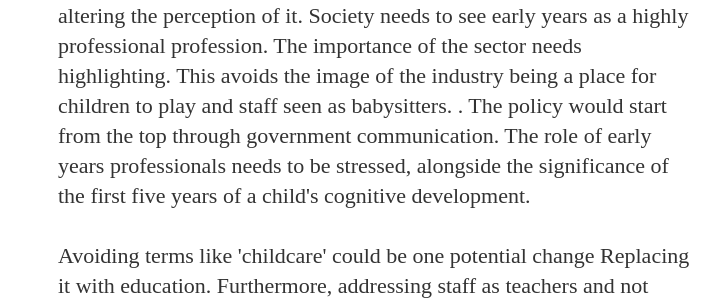
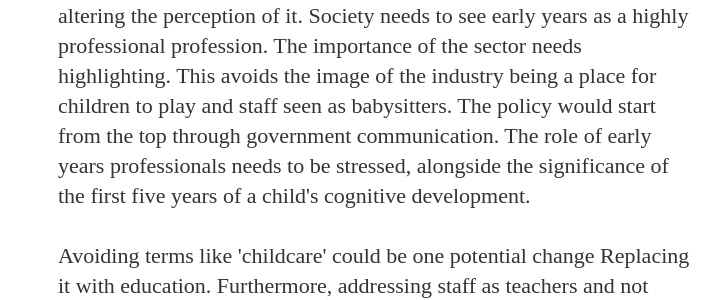
Before and after one commit to GWilloughby99/early-years-project, a Jekyll site: the page built from _posts/2021-09-06-solutions-policy-changes-early-years-sector.md, in a window 1280 px wide and 900 px high, scrolled down 3176 px. Shown: the part 287-587 px from the top of the window, without its empty margins (262-982 px from the left). Built offline with Jekyll 4.4.1, drawn with Linux system fonts in a browser that asks for light colours; nearby versions of some CDN libraries; some web fonts are replaced; some of the changed text lies outside the part shown.

```diff
--- a/_posts/2021-09-06-solutions-policy-changes-early-years-sector.md
+++ b/_posts/2021-09-06-solutions-policy-changes-early-years-sector.md
@@ -34,7 +34,7 @@ image2: "/assets/article_images/mobile-header-crayons.jpg"
 <p>Reception classes should also have an early years specialist who leads the education and has the power to make decisions. Once a child leaves for school, the same development plans they have should be continued. The communication between nurseries and schools could also be more tailored towards the children and their needs once they start school.</p>
 
 <h1> Emphasise new language for the sector </h1>
-<p> Arguably, one of the biggest challenges for the early years sector is altering the perception of it. Society needs to see early years as a highly professional profession. The importance of the sector needs highlighting. This avoids the image of the industry being a place for children to play and staff seen as babysitters. . The policy would start from the top through government communication. The role of early years professionals needs to be stressed, alongside the significance of the first five years of a child's cognitive development.</p>
+<p> Arguably, one of the biggest challenges for the early years sector is altering the perception of it. Society needs to see early years as a highly professional profession. The importance of the sector needs highlighting. This avoids the image of the industry being a place for children to play and staff seen as babysitters.  The policy would start from the top through government communication. The role of early years professionals needs to be stressed, alongside the significance of the first five years of a child's cognitive development.</p>
 
 <p>Avoiding terms like 'childcare' could be one potential change Replacing it with education. Furthermore, addressing staff as teachers and not practitioners. Changing the words used to describe the sector and those in it would make a big difference.</p>
 
```
